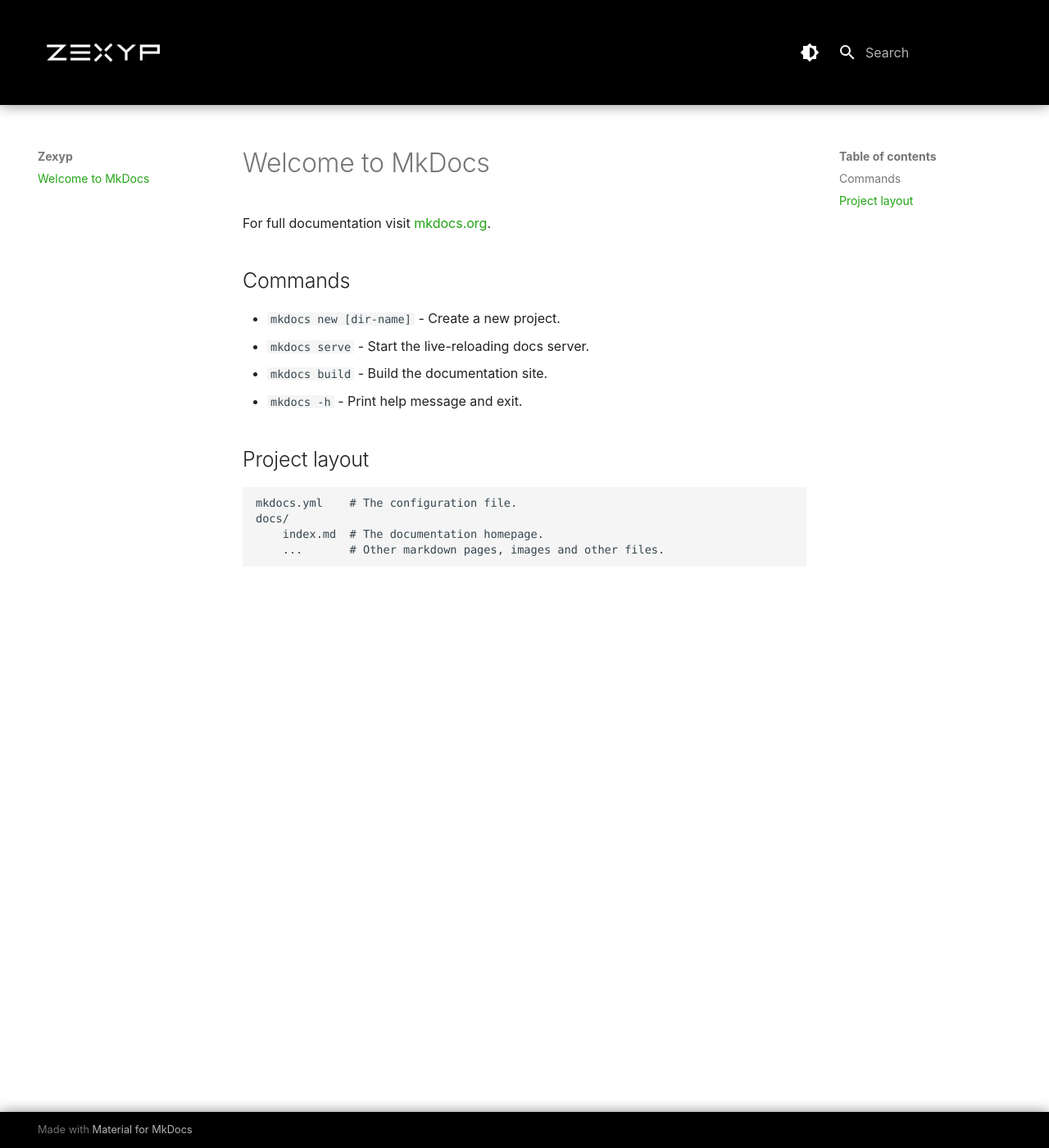
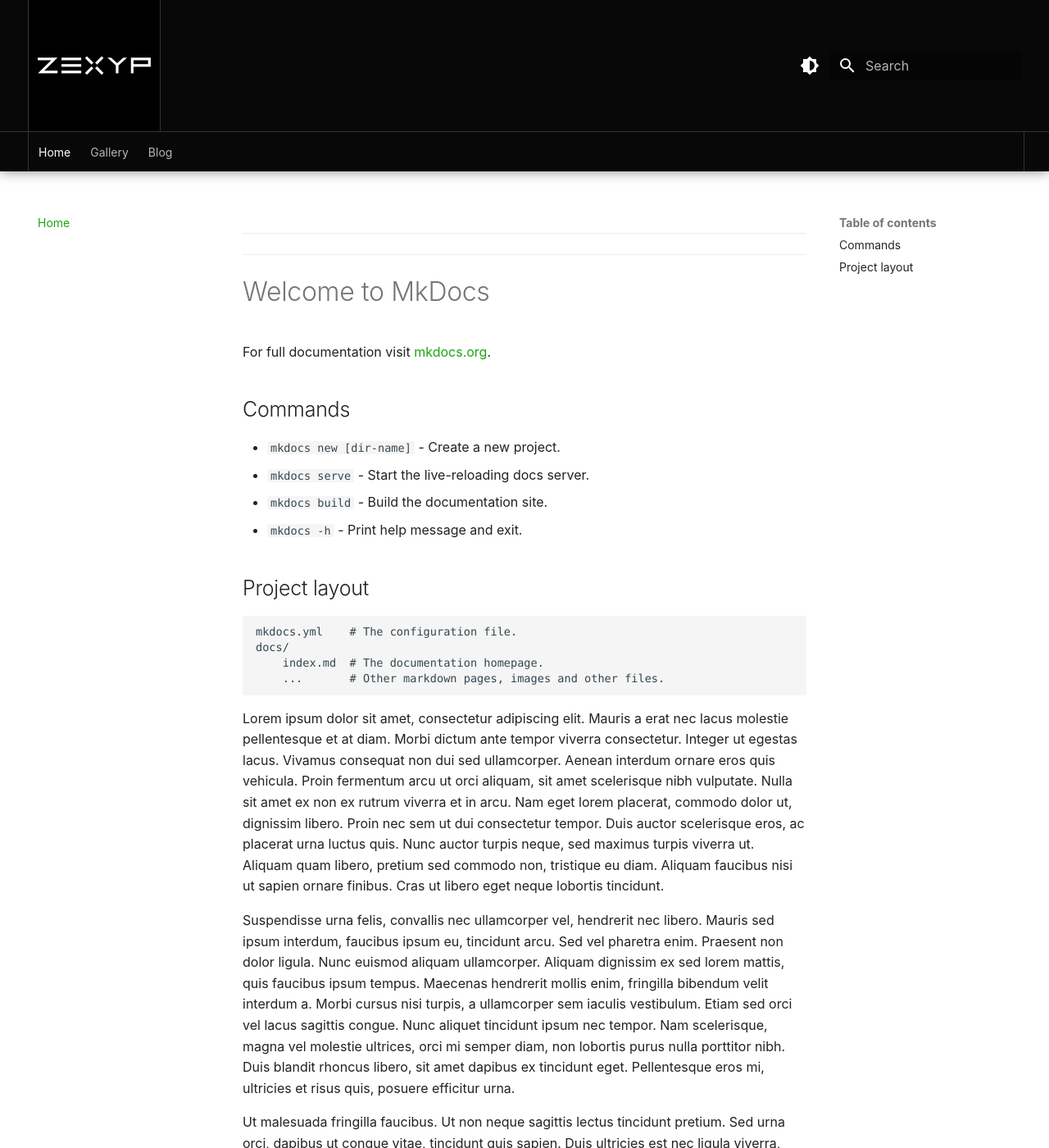
Before and after one commit to Zexyp/portfolio, an MkDocs documentation site: the page built from docs/index.md, in a window 1280 px wide and 1400 px high. Shown: the whole window at 82% size. Built offline with MkDocs 1.6.1 and Material for MkDocs 9.7.7, drawn with Linux system fonts in a browser that asks for light colours; some web fonts are replaced; some of the changed text lies outside the part shown.

Commit message:
line update

```diff
--- a/docs/index.md
+++ b/docs/index.md
@@ -1,3 +1,7 @@
+---
+
+---
+
 # Welcome to MkDocs
 
 For full documentation visit [mkdocs.org](https://www.mkdocs.org).
@@ -15,3 +19,15 @@ For full documentation visit [mkdocs.org](https://www.mkdocs.org).
     docs/
         index.md  # The documentation homepage.
         ...       # Other markdown pages, images and other files.
+
+
+
+Lorem ipsum dolor sit amet, consectetur adipiscing elit. Mauris a erat nec lacus molestie pellentesque et at diam. Morbi dictum ante tempor viverra consectetur. Integer ut egestas lacus. Vivamus consequat non dui sed ullamcorper. Aenean interdum ornare eros quis vehicula. Proin fermentum arcu ut orci aliquam, sit amet scelerisque nibh vulputate. Nulla sit amet ex non ex rutrum viverra et in arcu. Nam eget lorem placerat, commodo dolor ut, dignissim libero. Proin nec sem ut dui consectetur tempor. Duis auctor scelerisque eros, ac placerat urna luctus quis. Nunc auctor turpis neque, sed maximus turpis viverra ut. Aliquam quam libero, pretium sed commodo non, tristique eu diam. Aliquam faucibus nisi ut sapien ornare finibus. Cras ut libero eget neque lobortis tincidunt.
+
+Suspendisse urna felis, convallis nec ullamcorper vel, hendrerit nec libero. Mauris sed ipsum interdum, faucibus ipsum eu, tincidunt arcu. Sed vel pharetra enim. Praesent non dolor ligula. Nunc euismod aliquam ullamcorper. Aliquam dignissim ex sed lorem mattis, quis faucibus ipsum tempus. Maecenas hendrerit mollis enim, fringilla bibendum velit interdum a. Morbi cursus nisi turpis, a ullamcorper sem iaculis vestibulum. Etiam sed orci vel lacus sagittis congue. Nunc aliquet tincidunt ipsum nec tempor. Nam scelerisque, magna vel molestie ultrices, orci mi semper diam, non lobortis purus nulla porttitor nibh. Duis blandit rhoncus libero, sit amet dapibus ex tincidunt eget. Pellentesque eros mi, ultricies et risus quis, posuere efficitur urna.
+
+Ut malesuada fringilla faucibus. Ut non neque sagittis lectus tincidunt pretium. Sed urna orci, dapibus ut congue vitae, tincidunt quis sapien. Duis ultricies est nec ligula viverra, fringilla condimentum tellus luctus. Suspendisse ac mauris libero. In dignissim felis id eros pretium, sit amet gravida nunc consequat. Donec pharetra leo elit. Nam sed mauris accumsan ante auctor ullamcorper. Curabitur nec mi magna. Nam placerat enim eros, non congue odio viverra nec.
+
+Interdum et malesuada fames ac ante ipsum primis in faucibus. Pellentesque habitant morbi tristique senectus et netus et malesuada fames ac turpis egestas. Curabitur ac aliquam arcu. Phasellus mollis nec enim at bibendum. Cras gravida nunc eu elit ornare, id commodo purus facilisis. Pellentesque habitant morbi tristique senectus et netus et malesuada fames ac turpis egestas. Ut posuere dapibus quam et facilisis. In congue congue venenatis. Fusce sodales orci vel elit euismod, in ultrices erat bibendum.
+
+Nam vitae justo turpis. Donec finibus sagittis bibendum. Donec condimentum eros sed luctus blandit. Cras eu mattis purus, at convallis quam. Donec dignissim dui non ligula pharetra lacinia. Proin tempus faucibus odio. Donec malesuada dui dolor, eget convallis lacus varius non. Sed non sodales mauris. In pharetra est non nunc pharetra, in laoreet sapien accumsan. Cras consequat et libero sed facilisis. Ut ac tempus tortor, a consectetur urna.
--- a/docs/stylesheets/extra.css
+++ b/docs/stylesheets/extra.css
@@ -26,14 +26,16 @@
   --md-default-bg-color: #ffffff;
   --md-default-fg-color: #222222;
 
-  --md-primary-fg-color: #000;
+  --md-primary-fg-color: #080808;
 
   --md-accent-fg-color: #008888;
   --md-typeset-a-color: #1fa311;
 
   --md-footer-bg-color--dark: #000;
 
-  .md-header {
+  --zx-border: 1px solid #333333;
+
+  .md-tabs  {
     box-shadow: 0 0 16px #888;
   }
 
@@ -46,30 +48,66 @@
   --md-default-bg-color: #111213;
   --md-default-fg-color: #eeeeee;
 
-  --md-primary-fg-color: #000;
+  --md-primary-fg-color: #080808;
 
   --md-accent-fg-color: #00dddd;
   --md-typeset-a-color: #1fb311;
 
-  --md-footer-bg-color--dark: #000;
+  --md-footer-bg-color--dark: #080808;
 
   --md-code-bg-color: #212223;
 
-  .md-header {
-    border-bottom: 1px solid #222222;
+  --zx-border: 1px solid #222222;
+
+  .md-tabs {
+    border-bottom: var(--zx-border);
   }
 
   .md-footer {
-    border-top: 1px solid #222222;
+    border-top: var(--zx-border);
   }
+}
+
+.md-header {
+  border-bottom: var(--zx-border);
+}
+
+.md-header__button.md-logo {
+  padding: 0;
+  margin: 0;
+  border-left: var(--zx-border);
+  border-right: var(--zx-border);
 }
 
 .md-header__button.md-logo img,
 .md-header__button.md-logo svg {
+  background-color: #000;
   width: 16em;
   height: auto;
+  transition: cubic-bezier(0.075, 0.82, 0.165, 1) 1s;
 }
 
-.md-header__topic {
+.md-header--shadow .md-header__button.md-logo img,
+.md-header--shadow .md-header__button.md-logo svg {
+  width: 8em;
+}
+
+.md-header__topic:first-child {
   display: none;
 }
+
+.md-tabs__list {
+  border-left: var(--zx-border);
+  border-right: var(--zx-border);
+}
+
+.md-footer-meta .md-grid {
+  padding: 0;
+}
+
+.md-social {
+  border-left: var(--zx-border);
+  border-right: var(--zx-border);
+  padding-left: .6rem;
+  padding-right : .6rem;
+}
--- a/mkdocs.yml
+++ b/mkdocs.yml
@@ -25,6 +25,22 @@ theme:
       toggle:
         icon: material/lightbulb-outline
         name: Let the system decide
+  features:
+    - navigation.tabs
+    - navigation.path
+    - navigation.top
+
+nav:
+  - Home: index.md
+  - Gallery: .
+  - Blog: .
 
 extra_css:
   - stylesheets/extra.css
+
+extra:
+  social:
+    - icon: octicons/mark-github-16
+      link: https://github.com/Zexyp/
+    - icon: simple/blender
+      link: https://extensions.blender.org/author/1824/
```
Also changed, not shown: docs/stylesheets/glow.css (added, +99 -0 lines), docs/stylesheets/shrinky.css (added, +68 -0 lines), docs/assets/logo.png.
